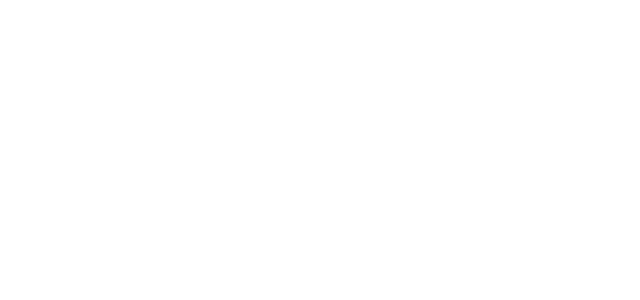
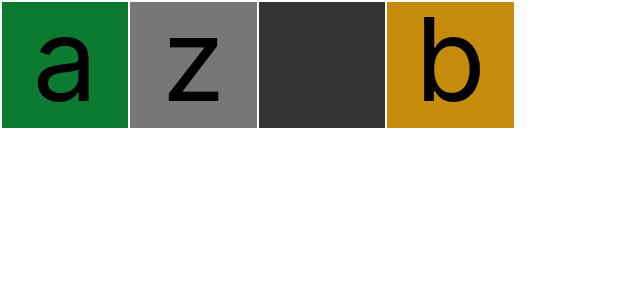
Before and after one commit to lpbattersby/twordle, a React (Create React App) app: page / in a window 1280 px wide. Shown: the top 300 px of the page, without its empty margins (0-640 px from the left). Built offline with nearby package versions, Linux system fonts and the light colour scheme.

Commit message:
feat(twordl-tiles): adds base twordle tiles and base grid css

```diff
--- a/src/App.tsx
+++ b/src/App.tsx
@@ -1,9 +1,17 @@
 import React from 'react';
 import './App.css';
+import './components/TwordleGrid/TwordleGrid.css';
+import TwordleTile from "./components/TwordleTile/TwordleTile";
 
 function App() {
   return (
     <div className="App">
+      <div className="TwordleGrid">
+        <TwordleTile letter={"a"} state={"correct-place"}/>
+        <TwordleTile state={"incorrect"} letter={"z"}/>
+        <TwordleTile disabled={true}/>
+        <TwordleTile state={"wrong-place"} letter={"b"}/>
+      </div>
     </div>
   );
 }
--- /dev/null
+++ b/src/components/TwordleGrid/TwordleGrid.css
@@ -0,0 +1,10 @@
+.TwordleGrid {
+    width: 50vw;
+    height: 50vw;
+    font-size: 9vw;
+    display: grid;
+    grid-template-columns: 1fr 1fr 1fr 1fr 1fr;
+    grid-template-rows: 1fr 1fr 1fr 1fr 1fr;
+    grid-gap: 2px;
+    border: solid 2px white;
+}
--- /dev/null
+++ b/src/components/TwordleTile/TwordleTile.css
@@ -0,0 +1,7 @@
+.TwordleTile {
+    height: 100%;
+    width: 100%;
+    text-align: center;
+    line-height: 100%;
+    font-size: 1em;
+}
--- /dev/null
+++ b/src/components/TwordleTile/TwordleTile.tsx
@@ -0,0 +1,38 @@
+import React from 'react';
+import './TwordleTile.css';
+
+type States = "correct-place" | "wrong-place" | "incorrect";
+
+const TwordleTile = (props: {disabled : boolean, state: States, letter: string}) => {
+  const { state, disabled, letter } = props;
+
+  const backgroundColor = () => {
+    if (disabled) {
+      return "#333333";
+    }
+    else {
+      switch (state) {
+        case "correct-place":
+          return "#0c7a30";
+        case "incorrect":
+          return "#777777";
+        case "wrong-place":
+          return "#c58c0c";
+      }
+    }
+  };
+
+  return (
+    <div className="TwordleTile" style={{backgroundColor: backgroundColor()}}>
+      {!disabled ? letter : null}
+    </div>
+  )
+}
+
+TwordleTile.defaultProps = {
+  disabled: false,
+  state: "incorrect",
+  letter: ""
+}
+
+export default TwordleTile;
```
